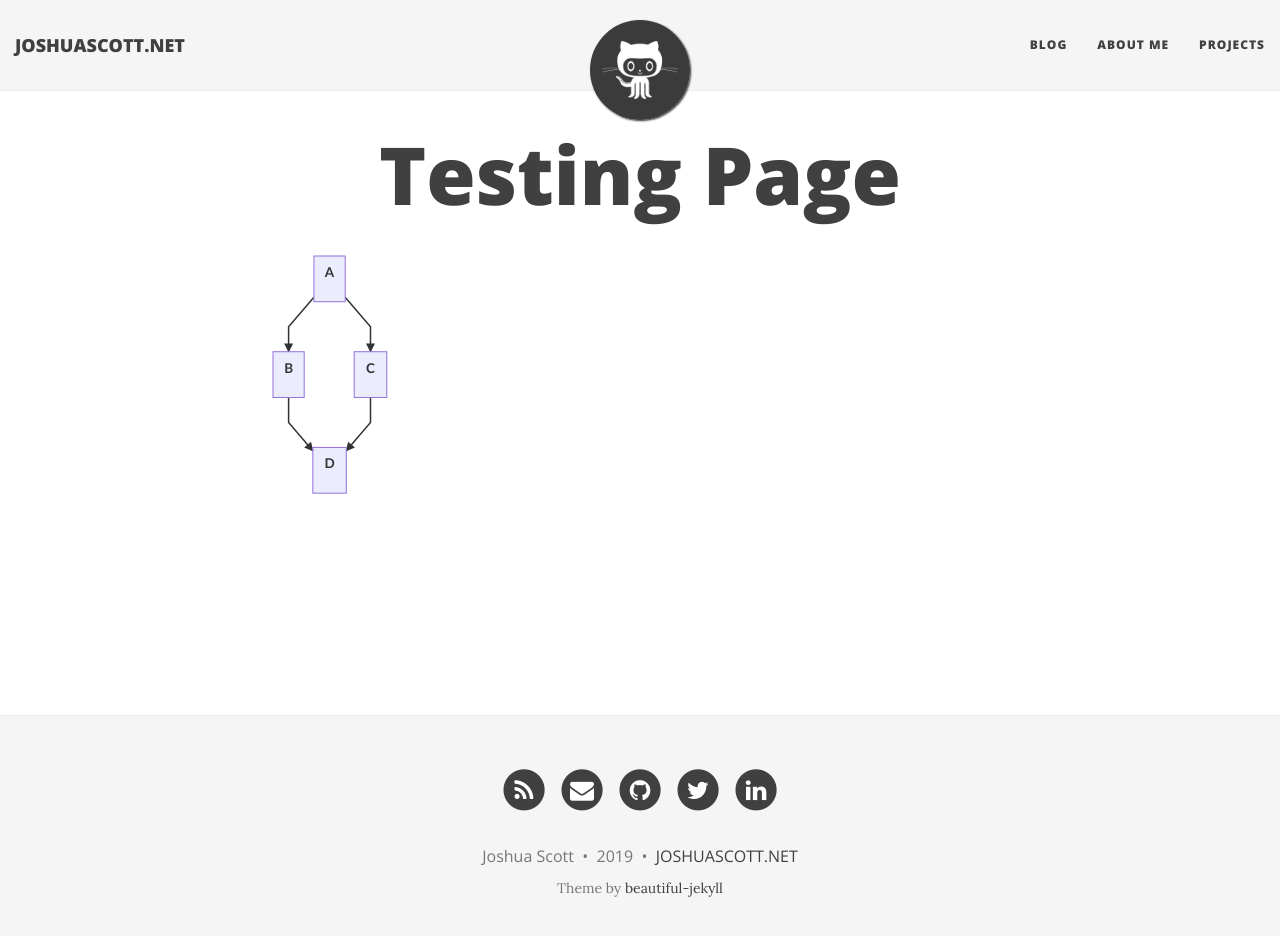
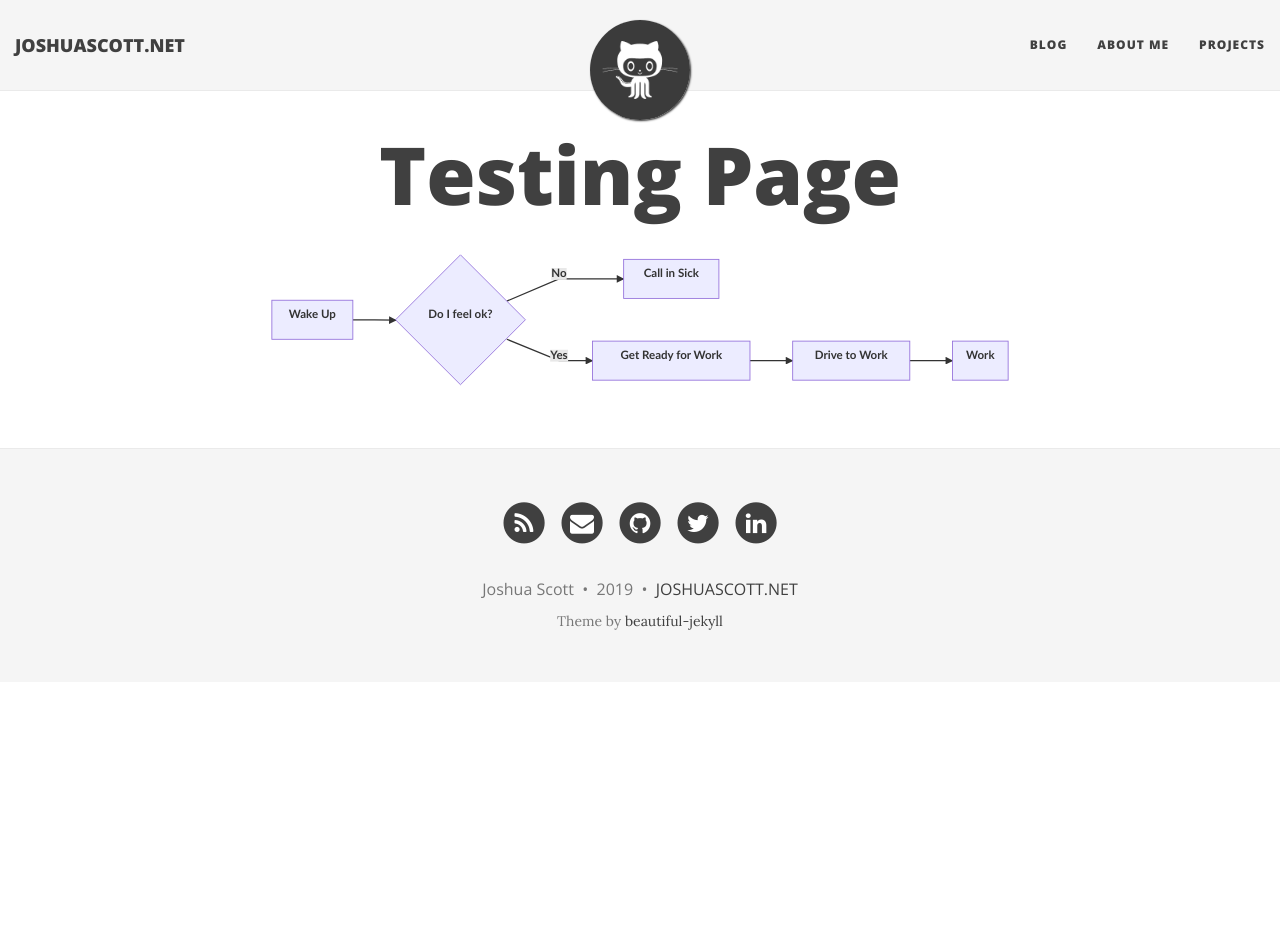
Before and after one commit to joshuascott94/joshuascott94.github.io, a Jekyll site: the page built from testing.html, in a window 1280 px wide and 949 px high. Shown: the top 936 px of the window. Built offline with Jekyll 4.4.1, drawn with Linux system fonts in a browser that asks for light colours; nearby versions of some CDN libraries.

Commit message:
Update testing.html

```diff
--- a/testing.html
+++ b/testing.html
@@ -5,17 +5,11 @@ title: Testing Page
 
 <div class="mermaid">
   graph LR
-      A --- B
-      B-->C[fa:fa-ban forbidden]
-      B-->D(fa:fa-spinner);
-</div>
-
-<div class="mermaid">
-  graph TD;
-    A-->B;
-    A-->C;
-    B-->D;
-    C-->D;
+      A[Wake Up] --> B{Do I feel ok?}
+      B --> |No| C[Call in Sick]
+      B --> |Yes| D[Get Ready for Work]
+      D --> E[Drive to Work]
+      E --> F[Work]
 </div>
 
 
```
